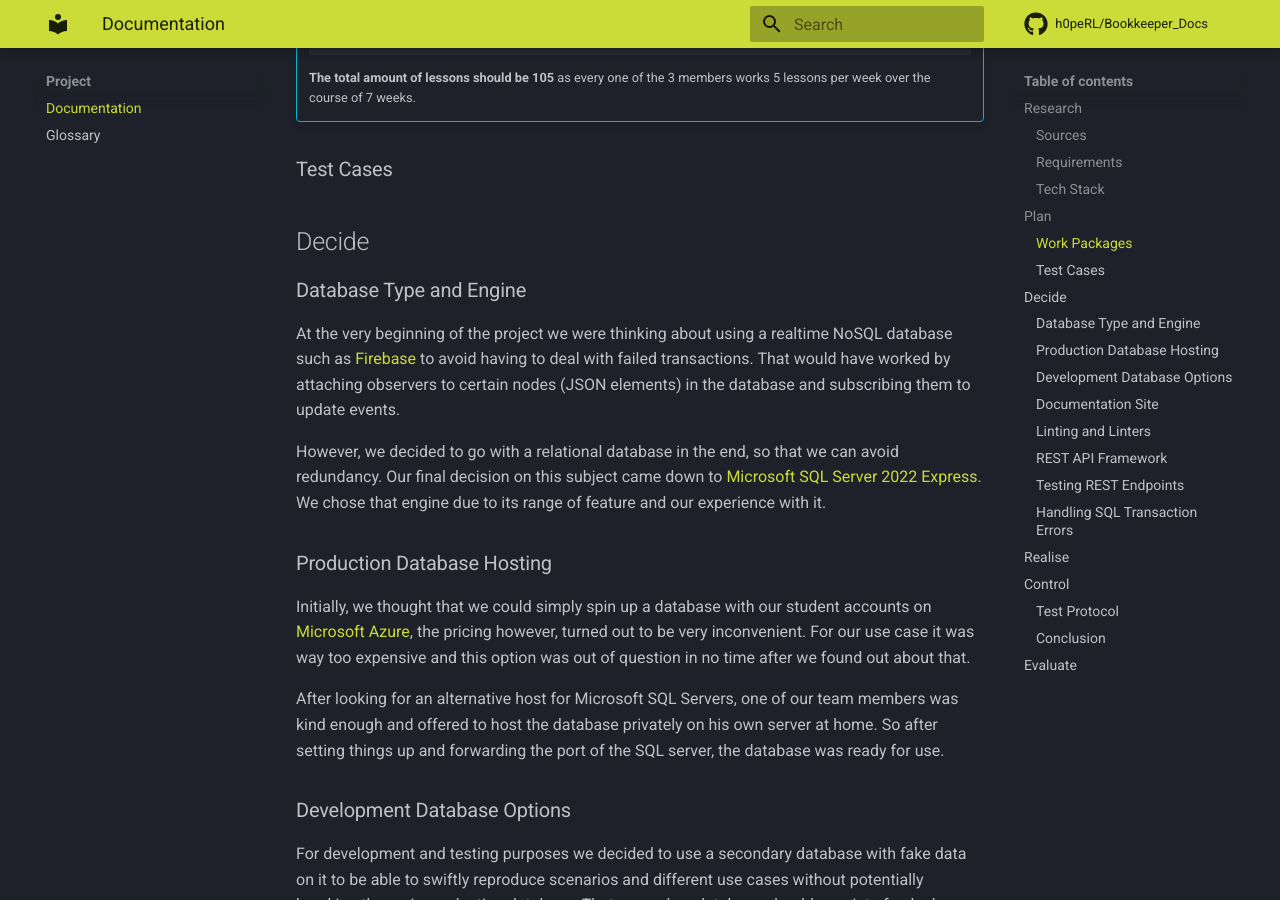
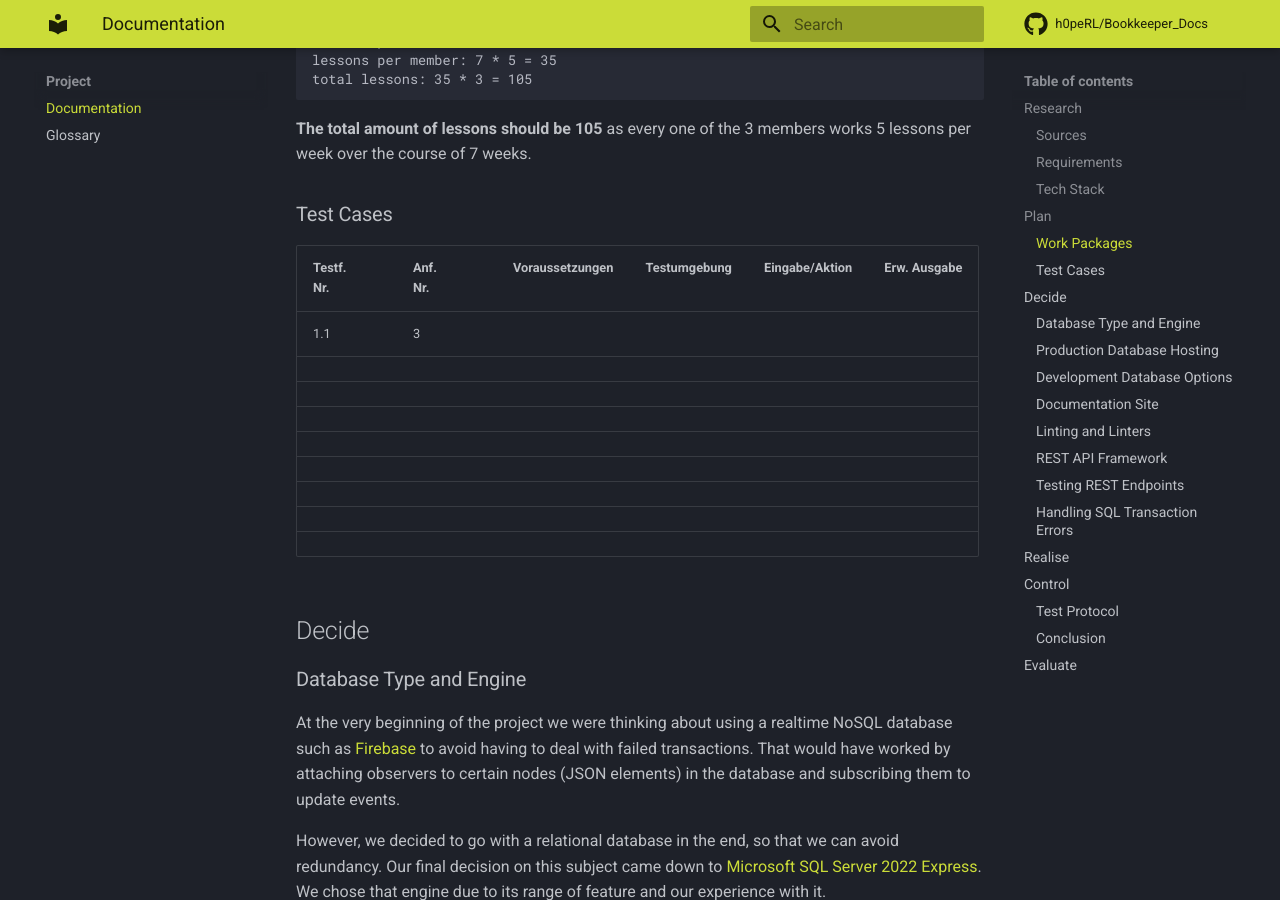
Before and after one commit to h0peRL/Bookkeeper_Docs, an MkDocs documentation site: the page built from docs/project/documentation.md, in a window 1280 px wide and 900 px high, scrolled down 3084 px. Built offline with MkDocs 1.6.1 and Material for MkDocs 9.7.7, drawn with Linux system fonts in a browser that asks for light colours; comment, search, counter and statistics services are not loaded.

Commit message:
Add Table for test cases and updated requiremens

````diff
--- a/docs/project/documentation.md
+++ b/docs/project/documentation.md
@@ -30,7 +29,6 @@
 ## Plan
 
 ### Work Packages
-
 
 | Nr. | Due Date   | Description                                                                      | Estimated Time (45 min.) |
 | --- | ---------- | -------------------------------------------------------------------------------- | ------------------------ |
@@ -63,19 +61,31 @@
 
 ???+ info "Total Time Spent (estimate)"
 
-    Here is the calculation of how many lessons the project should take to implement. Please note, that a single lesson equals 45 minutes
+Here is the calculation of how many lessons the project should take to implement. Please note, that a single lesson equals 45 minutes
 
-    ```
-    team members: 3
-    total weeks: 7
-    lessons per week: 5
-    lessons per member: 7 * 5 = 35
-    total lessons: 35 * 3 = 105
-    ```
+```
+team members: 3
+total weeks: 7
+lessons per week: 5
+lessons per member: 7 * 5 = 35
+total lessons: 35 * 3 = 105
+```
 
-    **The total amount of lessons should be 105** as every one of the 3 members works 5 lessons per week over the course of 7 weeks.
+**The total amount of lessons should be 105** as every one of the 3 members works 5 lessons per week over the course of 7 weeks.
 
 ### Test Cases
+
+| Testf.<br />Nr. | Anf.<br />Nr. | Voraussetzungen | Testumgebung | Eingabe/Aktion | Erw. Ausgabe |
+| --------------- | ------------- | --------------- | ------------ | -------------- | :----------- |
+| 1.1             | 3             |                 |              |                |              |
+|                 |               |                 |              |                |              |
+|                 |               |                 |              |                |              |
+|                 |               |                 |              |                |              |
+|                 |               |                 |              |                |              |
+|                 |               |                 |              |                |              |
+|                 |               |                 |              |                |              |
+|                 |               |                 |              |                |              |
+|                 |               |                 |              |                |              |
 
 ## Decide
 
````
Also changed, not shown: other parts of docs/project/documentation.md (+1 -2 lines).
